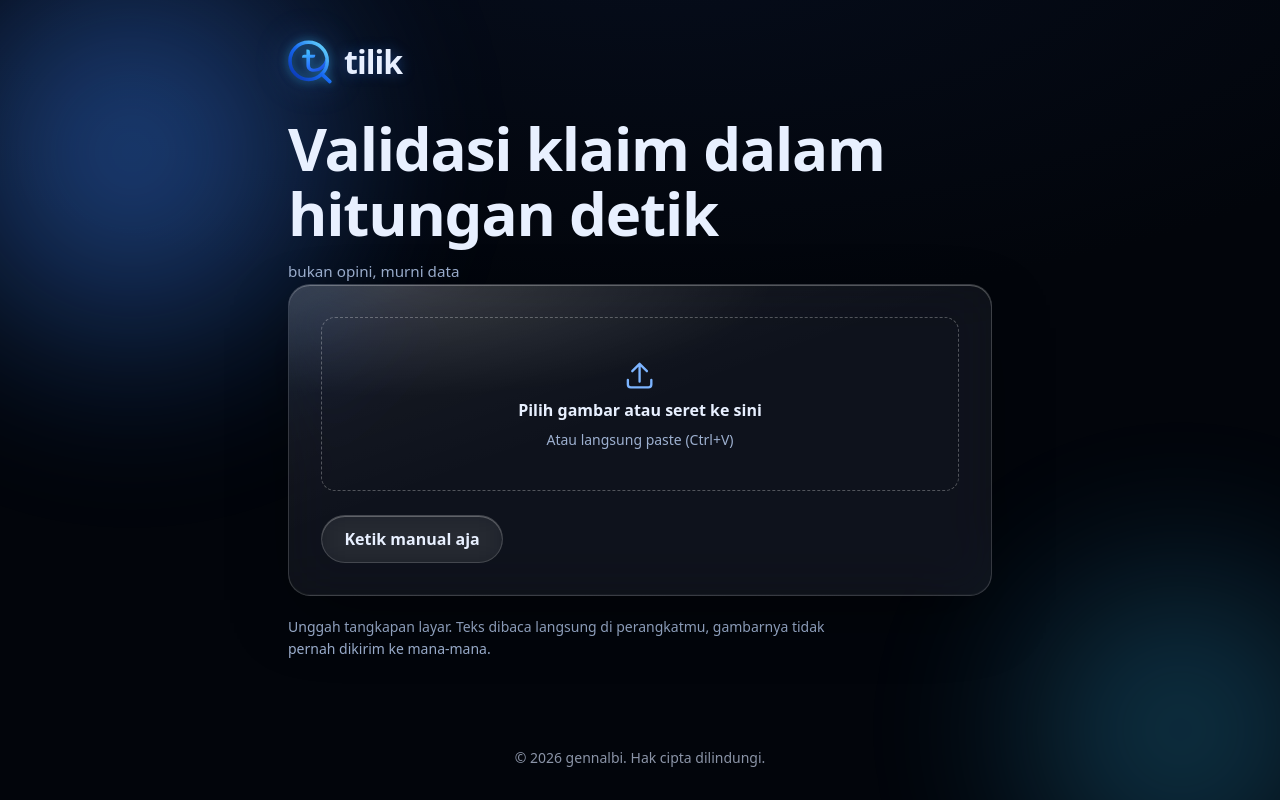
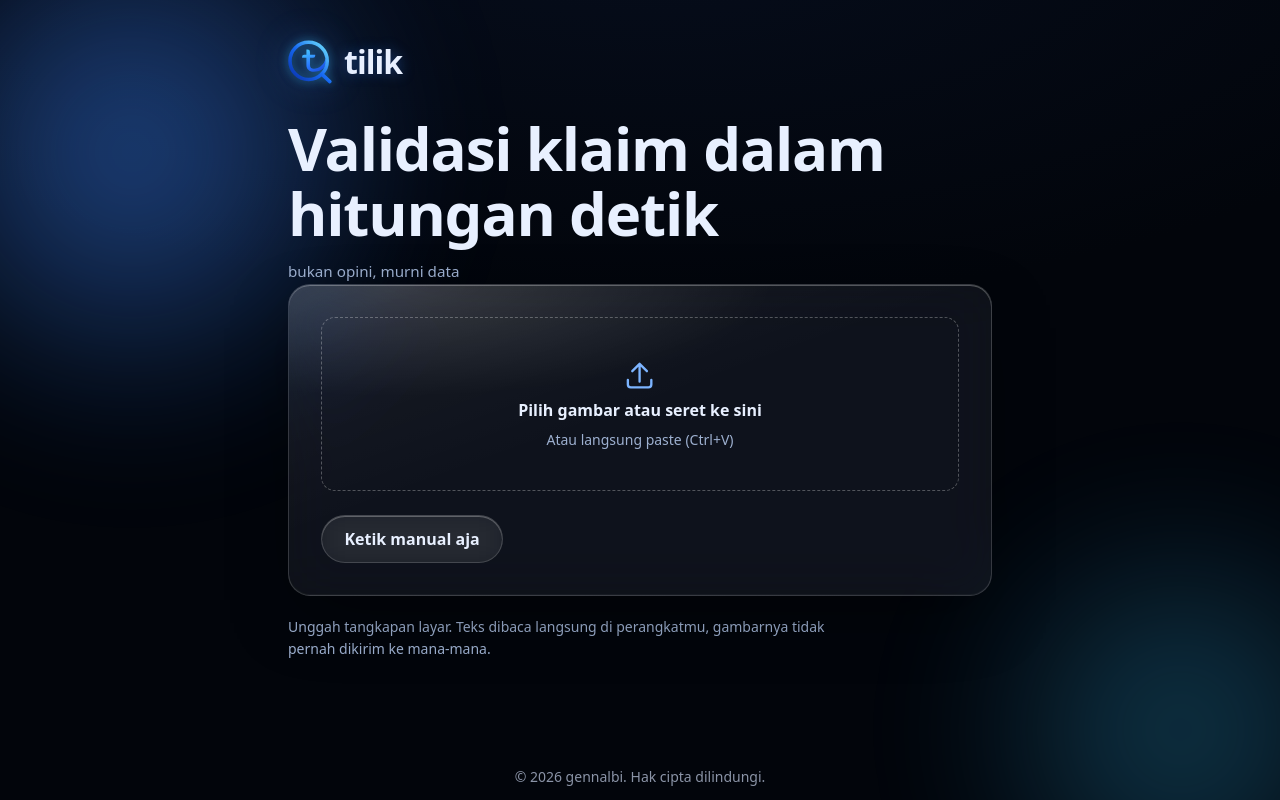
Before and after one commit to agunaru-sama/tilik, a Next.js app: page / in a window 1280 px wide. Built offline with nearby package versions, Linux system fonts and the light colour scheme.

Commit message:
Update globals.css

```diff
--- a/src/app/globals.css
+++ b/src/app/globals.css
@@ -462,10 +462,14 @@ p {
 }
 
 .site-footer {
-  position: relative;
-  z-index: 1;
-  padding: 1.5rem 0;
+  position: fixed;
+  left: 0;
+  right: 0;
+  bottom: 0;
+  z-index: 10;
+  padding: 0.75rem 0;
   text-align: center;
   font-size: 0.875rem;
   color: #8b94a7;
+  pointer-events: none;
 }
```
